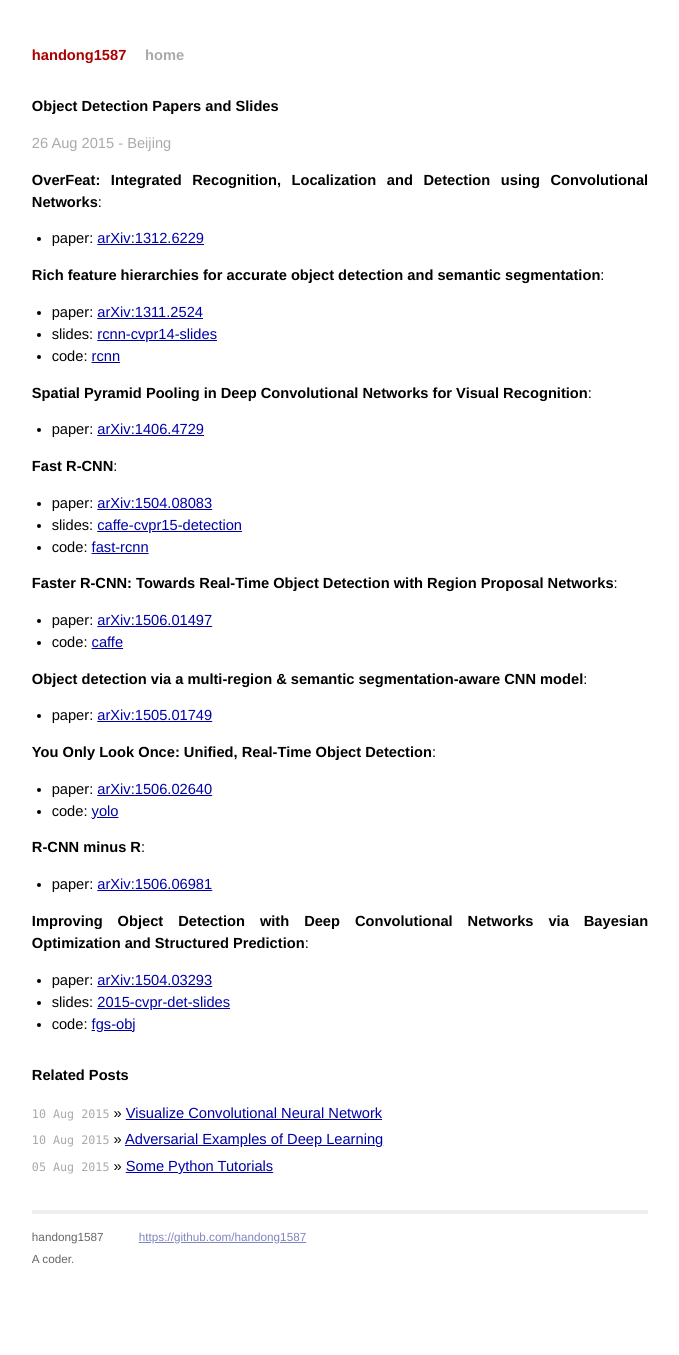
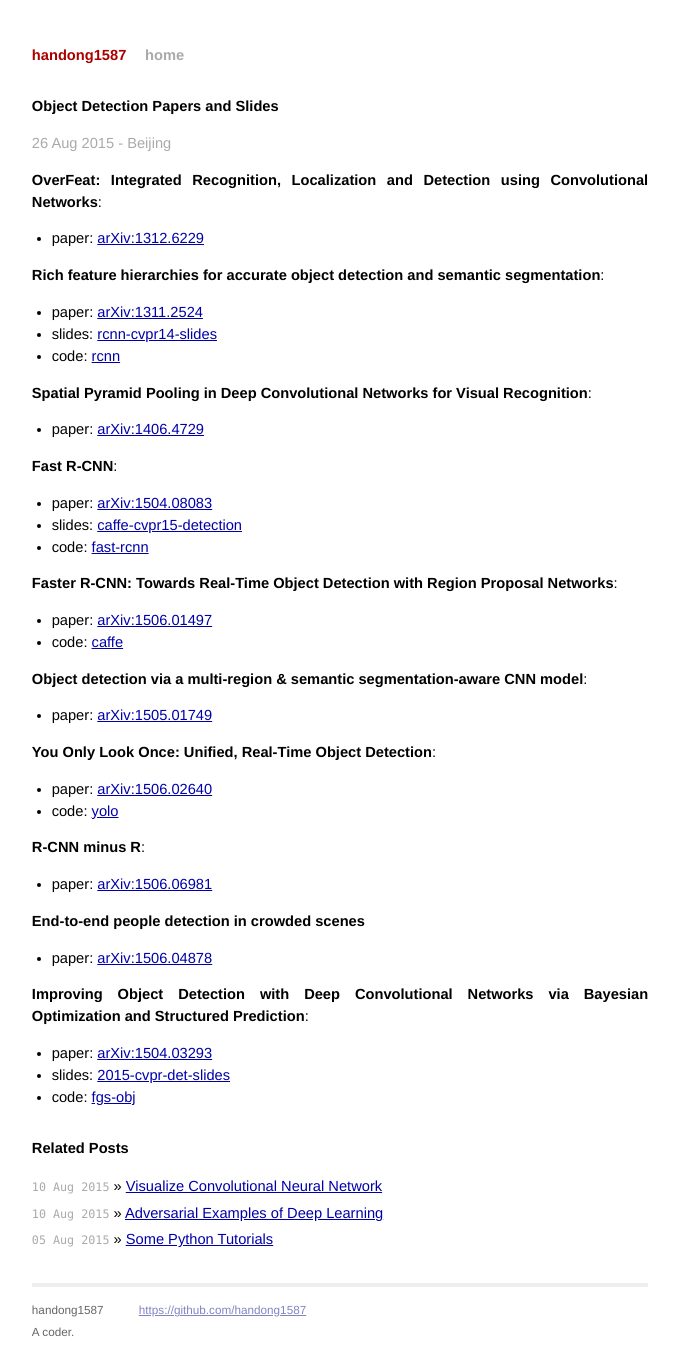
Before and after one commit to handong1587/handong1587.github.io, a Jekyll site: the page built from _posts/2015-08-26-object-detection-papers-and-slides.md, in a window 1280 px wide. Shown: the whole page, without its empty margins (300-979 px from the left). Built offline with Jekyll 4.4.1, drawn with Linux system fonts in a browser that asks for light colours; Markdown is read by kramdown in place of the engine named in the settings; before the commit the page ends 1282 px from its top, so only the background shows below that.

Commit message:
update md file

```diff
--- a/_posts/2015-08-26-object-detection-papers-and-slides.md
+++ b/_posts/2015-08-26-object-detection-papers-and-slides.md
@@ -46,6 +46,10 @@
 
 - paper: [arXiv:1506.06981](http://arxiv.org/abs/1506.06981)
 
+**End-to-end people detection in crowded scenes**
+
+- paper: [arXiv:1506.04878](http://arxiv.org/abs/1506.04878)
+
 **Improving Object Detection with Deep Convolutional Networks via Bayesian Optimization
 and Structured Prediction**:
 
```
